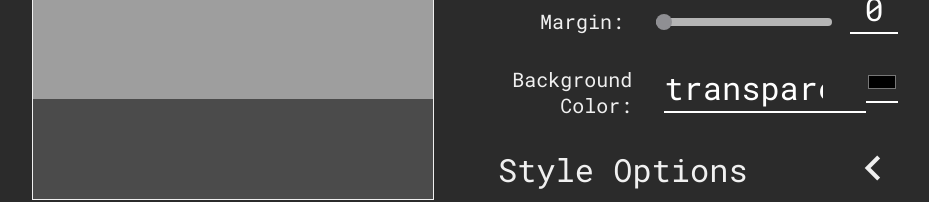
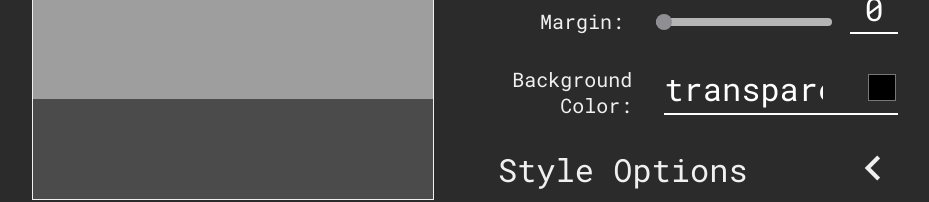
Before and after one commit to dabjulmaros/React-Micah-Avatar, a React (Create React App) app: page / in a window 1280 px wide. Shown: the part 401-603 px from the top of the page, without its empty margins (143-1072 px from the left). Built offline with nearby package versions, Linux system fonts and the light colour scheme.

Commit message:
done for now

```diff
--- a/src/components/ColorInput/ColorInput.style.js
+++ b/src/components/ColorInput/ColorInput.style.js
@@ -11,8 +11,10 @@ export const Wrapper = styled.div`
 export const Content = styled.div`
   display: flex;
   padding-left: 2rem;
+  align-items: end;
   .color {
     width: 2rem;
+    height: 2.8rem;
   }
 `;
 
```
